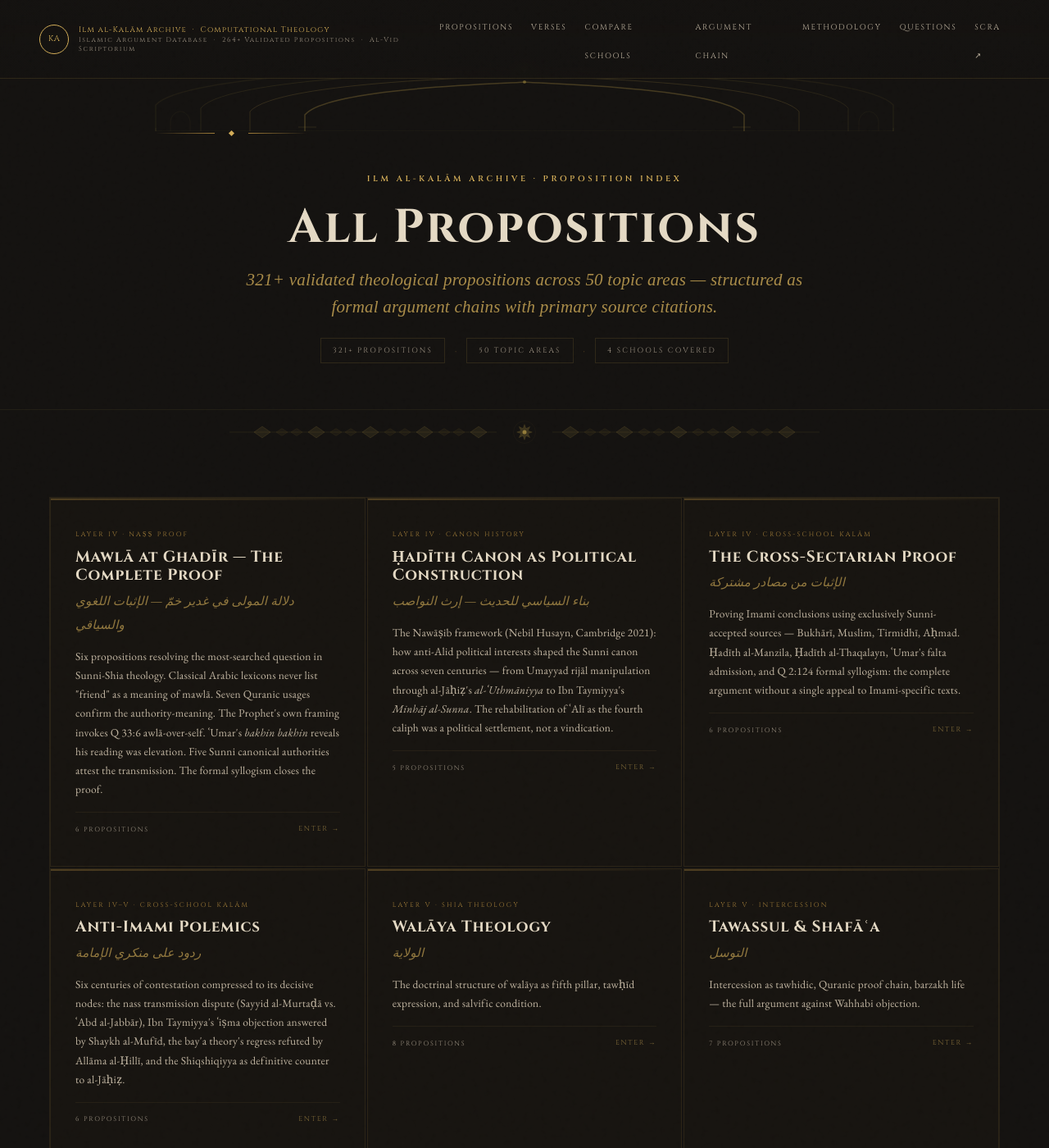
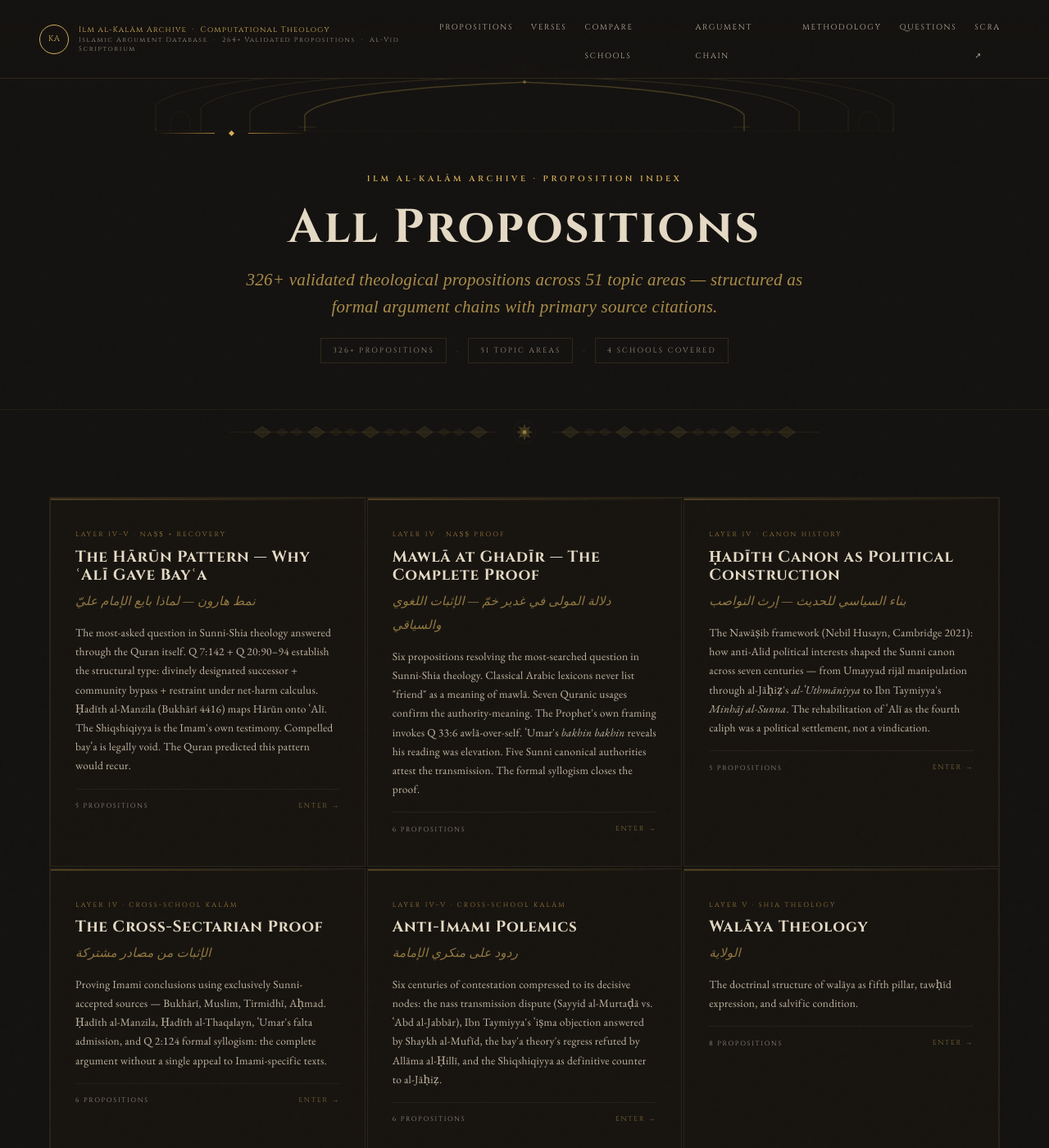
Before and after one commit to sacredcivilization/sacred-archive, a Jekyll site: the page built from propositions/index.html, in a window 1280 px wide and 1400 px high. Shown: the whole window at 82% size. Built offline with Jekyll 4.4.1, drawn with Linux system fonts in a browser that asks for light colours; some web fonts are replaced.

Commit message:
Add T51 The Harun Pattern — 5 propositions (HARUN-001 to HARUN-005)
Q 7:142 + Q 20:90-94 Quranic structural type, Hadith al-Manzila
(Bukhari 4416/Muslim 2404), Shiqshiqiyya primary testimony, bay'a
under compulsion legally void, Quran predicts Mode II as normal state.
Update: 51 topics, 326+ propositions.

Co-Authored-By: Claude Sonnet 4.6 <noreply@anthropic.com>

```diff
--- a/propositions/index.html
+++ b/propositions/index.html
@@ -11,11 +11,11 @@ description: "107+ validated Islamic theological propositions across 14 topic ar
       <div class="ornament"><span class="line a"></span><span class="dia"></span><span class="line b"></span></div>
       <p class="topic-eye">Ilm al-Kalām Archive · Proposition Index</p>
       <h1 class="topic-title-h1">All Propositions</h1>
-      <p class="topic-subtitle">321+ validated theological propositions across 50 topic areas — structured as formal argument chains with primary source citations.</p>
+      <p class="topic-subtitle">326+ validated theological propositions across 51 topic areas — structured as formal argument chains with primary source citations.</p>
       <div class="topic-stats-bar">
-        <span class="tsb-item">321+ Propositions</span>
+        <span class="tsb-item">326+ Propositions</span>
         <span class="tsb-sep">·</span>
-        <span class="tsb-item">50 Topic Areas</span>
+        <span class="tsb-item">51 Topic Areas</span>
         <span class="tsb-sep">·</span>
         <span class="tsb-item">4 Schools Covered</span>
       </div>
@@ -26,6 +26,14 @@ description: "107+ validated Islamic theological propositions across 14 topic ar
 
   <div class="topic-index-wrap" style="padding-top:52px;">
     <div class="topic-index-grid">
+
+      <a href="{{ '/propositions/harun-pattern-bayah/' | relative_url }}" class="topic-index-card">
+        <div class="tic-layer">Layer IV–V · Naṣṣ + Recovery</div>
+        <div class="tic-name">The Hārūn Pattern — Why ʿAlī Gave Bayʿa</div>
+        <div class="tic-arabic">نمط هارون — لماذا بايع الإمام عليّ</div>
+        <p class="tic-desc">The most-asked question in Sunni-Shia theology answered through the Quran itself. Q 7:142 + Q 20:90–94 establish the structural type: divinely designated successor + community bypass + restraint under net-harm calculus. Ḥadīth al-Manzila (Bukhārī 4416) maps Hārūn onto ʿAlī. The Shiqshiqiyya is the Imam's own testimony. Compelled bayʿa is legally void. The Quran predicted this pattern would recur.</p>
+        <div class="tic-footer"><span class="tic-count">5 Propositions</span><span class="tic-enter">Enter →</span></div>
+      </a>
 
       <a href="{{ '/propositions/mawla-ghadir-proof/' | relative_url }}" class="topic-index-card">
         <div class="tic-layer">Layer IV · Naṣṣ Proof</div>
```
Also changed, not shown: propositions/harun-pattern-bayah/index.html (added, +118 -0 lines).
